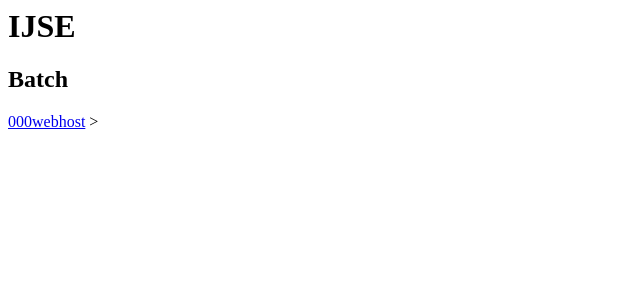
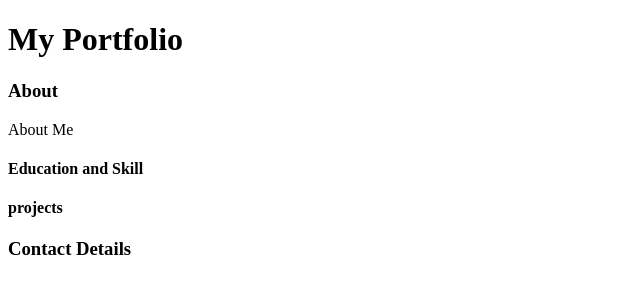
Before and after one commit to chathuraNavodya/MyPortfolio, a plain HTML site: page index.html in a window 1280 px wide. Shown: the whole page, without its empty margins (0-640 px from the left). Drawn offline with Linux system fonts and the light colour scheme.

Commit message:
new update

```diff
--- a/index.html
+++ b/index.html
@@ -1,12 +1,80 @@
+<!DOCTYPE html>
 <html>
+
 <head>
-<title>Title</title>
+    <title>My Web Page | Title </title>
+    <base href="localhost">
+    <meta name="keywords" content="IJSE, GDSE, Sri Lanka, CMJD, RWAD ">
+    <meta name="description"
+        content="This is for testing my web page description. This is to demonstrate how to create a web page using html and css">
+    <meta name="author" content="IJSE">
+    <meta name="owner" content="Chathura Navodya">
+    <meta name="robots" content="index">
+    <meta name="theme-color" content="red">
+    <!-- <meta name="viewport" content="width=device-width initial-scale=1 user-scalable=no"> -->
+    <!-- 1 to 10 -->
+    <meta name="viewport" content="width=device-width initial-scale=1 minimum-scale=2 maximum-scale=10">
+    <!-- <meta http-equiv="refresh" content="3;https://ijse.lk"> -->
+    <!-- this is for skipping links from the SEO -->
+    <link rel="canonical" href="http://ijse.lk">
+</head>
 
-</head>
 <body>
+    <header>
+        <h1>My Portfolio</h1>
+        <nav></nav>
+    </header>
 
-<h1>IJSE</h1>
-<h2>Batch</h2>
-<a href="https://chathuran.000webhostapp.com/"taget="_blank"> 000webhost</a>
+    <main>
+        <section>
+            <aside></aside>
+            <article>
+                <h2><Home page</h2>
+            </article>
+        </section>
+
+        <section>
+            <article>
+                <h3>About</h3>
+                <P>About Me</P>
+            </article>
+            <aside></aside>
+        </section>
+
+
+        <section>
+            <section>
+
+                <article>
+                    <h4>Education and Skill</h4>
+                </article>
+
+            </section>
+
+        </section>
+
+<section>
+    <article>
+        <h4>projects</h4>
+    </article>
+</section>
+
+<section>
+    <article>
+      <h3>Contact Details</h3>
+    </article>
+</section>
+
+
+    </main>
+
+    <footer>
+        <address></address>
+    </footer>
+
 </body>
-</html>>
+
+
+</html>
+
+<!..............................................
```
